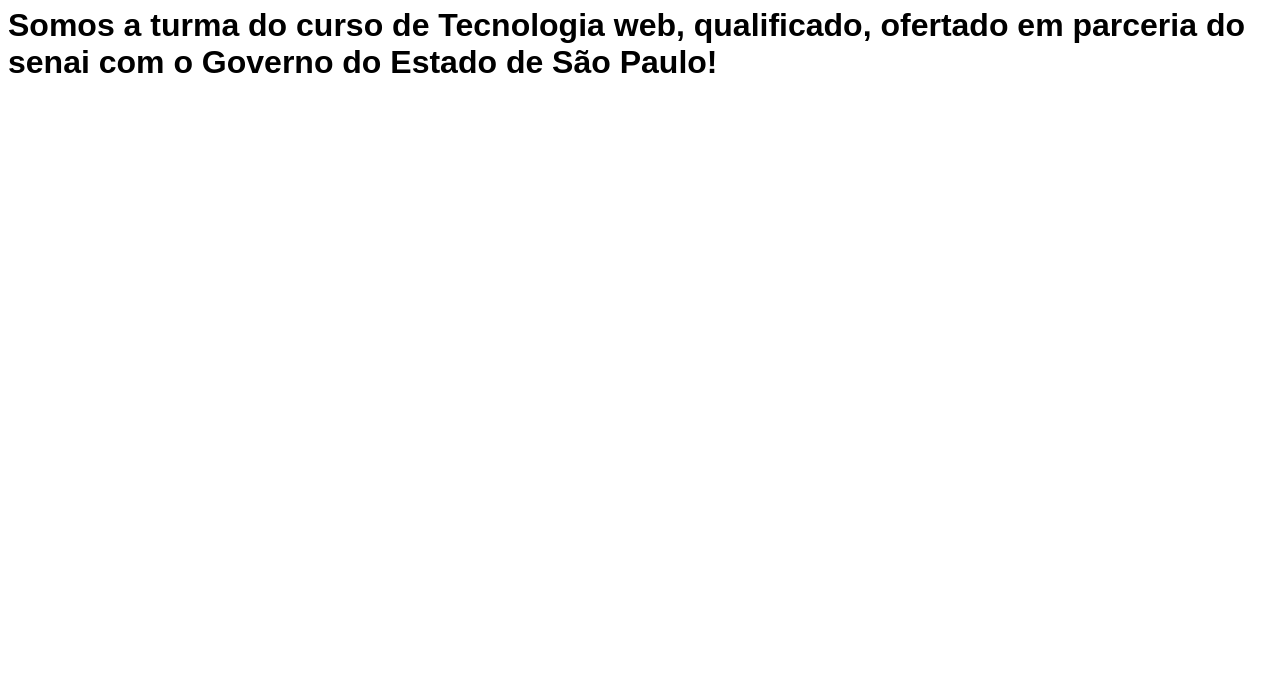
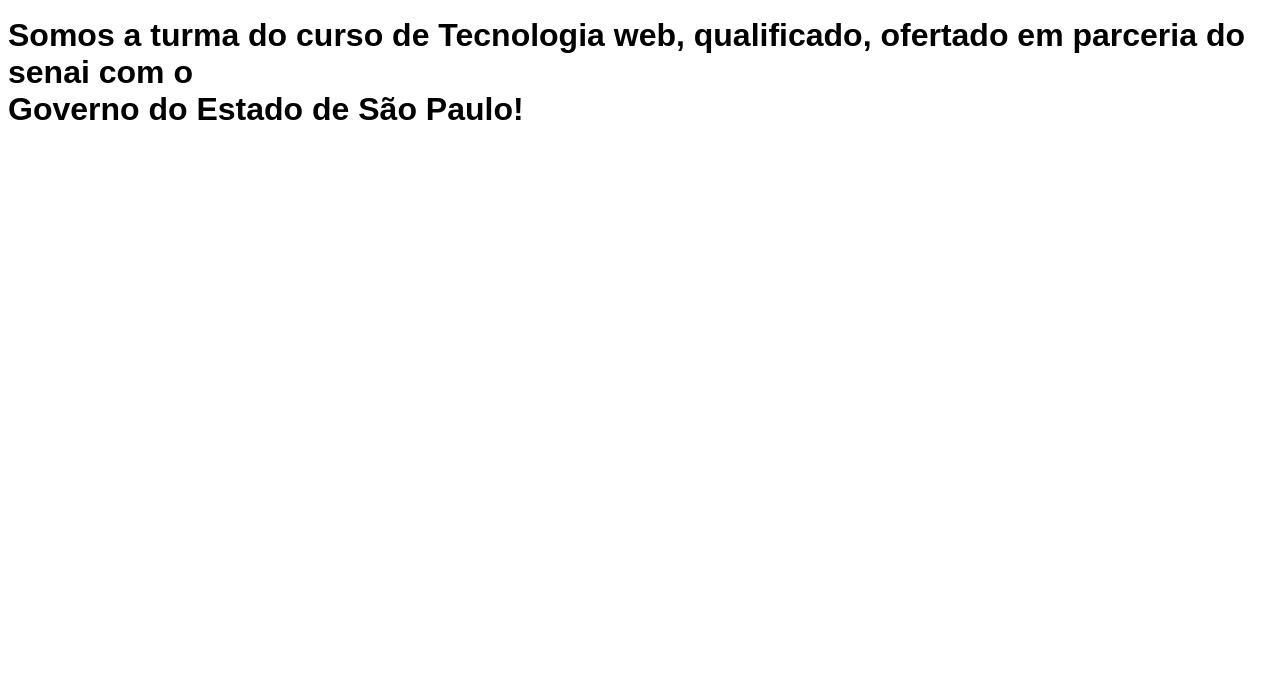
Before and after one commit to GiovanniLimaMendes/tecweb_Giovanni, a plain HTML site: page sobre.html in a window 1280 px wide. Shown: the part 121-800 px from the top of the page. Drawn offline with Linux system fonts and the light colour scheme.

Commit message:
Update sobre.html

```diff
--- a/sobre.html
+++ b/sobre.html
@@ -16,7 +16,7 @@
         <a href="https://giovannilimamendes.github.io/tecweb_Giovanni/Quarta_Aula/sobre.html">Sobre</a>
     </div>
     <h1>Turma de Tecnologia WEB - Sábado<h1>
-    <label>Somos a turma do curso de Tecnologia web, qualificado, ofertado em parceria do senai com o Governo do Estado de São Paulo!</label>
+    <p>Somos a turma do curso de Tecnologia web, qualificado, ofertado em parceria do senai com o <br> Governo do Estado de São Paulo!</p>
 
 </body>
 </html>
```
